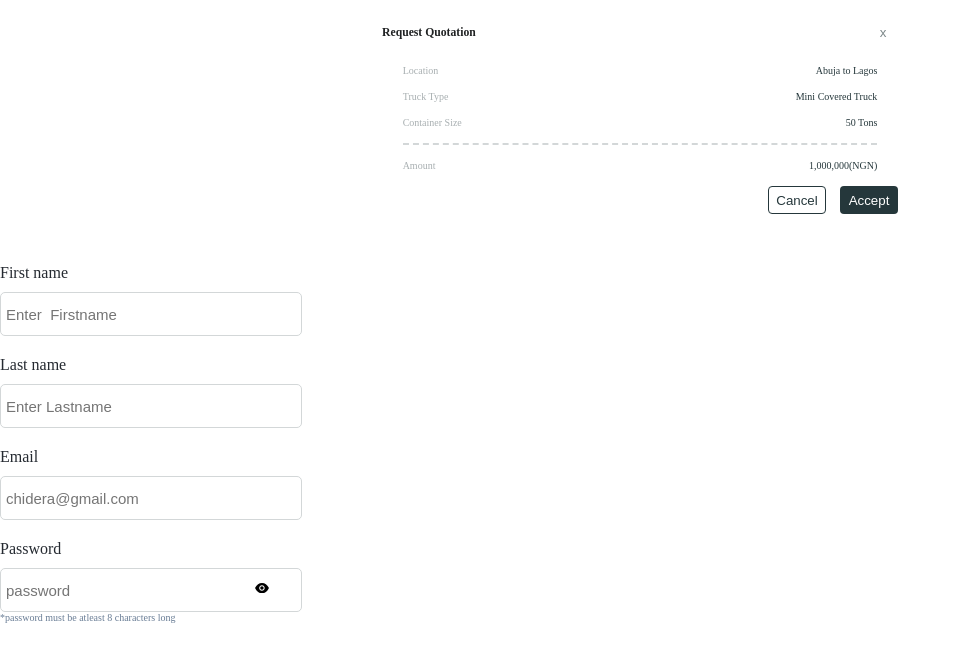
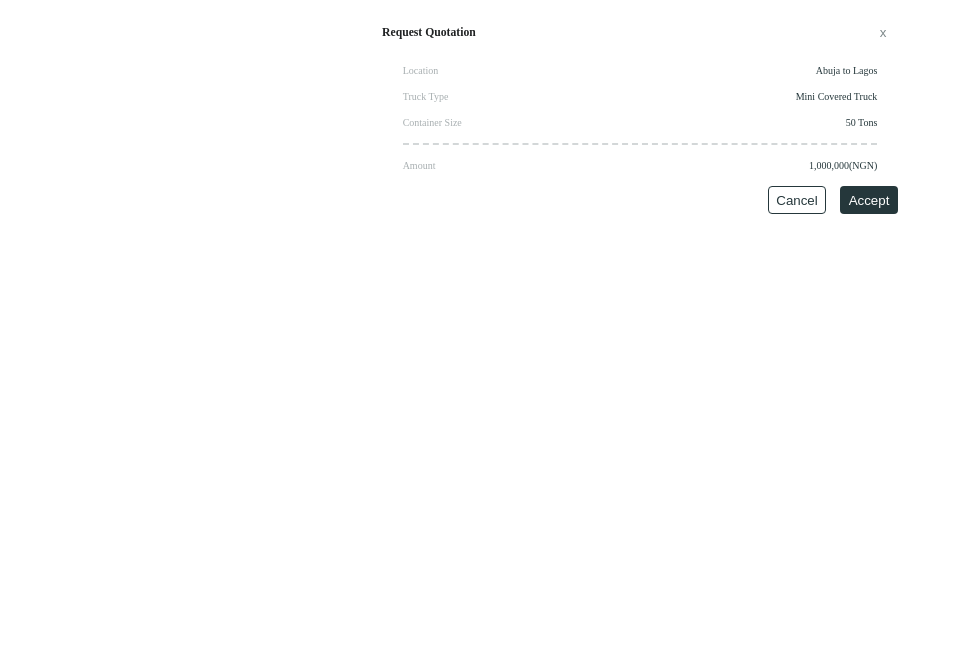
Before and after one commit to Haulk-Logistics/haulk_frontend, a React (Create React App) app: page / in a window 1280 px wide. Shown: the top 662 px of the page, without its empty margins (0-961 px from the left). Built offline with nearby package versions, Linux system fonts and the light colour scheme.

Commit message:
library for inputs

```diff
--- a/package.json
+++ b/package.json
@@ -8,6 +8,7 @@
     "@testing-library/user-event": "^13.5.0",
     "react": "^18.0.0",
     "react-dom": "^18.0.0",
+    "react-hook-form": "^7.29.0",
     "react-icons": "^4.3.1",
     "react-scripts": "5.0.0",
     "tippy.js": "^6.3.7",
--- a/src/App.js
+++ b/src/App.js
@@ -1,8 +1,6 @@
 import "./App.css";
 import Modal from "./Utils/Modal/Modal";
 import { useState } from "react";
-import {InputDefault, InputwithIcon } from "./Components/Input";
-import { Form } from "./Components/form";
 
 function App() {
   const [modalDisplay, setModalDisplay] = useState(true);
@@ -14,49 +12,6 @@ function App() {
   return (
     <div className="App">
       {modalDisplay && <Modal closeModal={closeModal} />}
-
-
-      <Form element={ [{
-        labelname:'First name',
-        type: "text",
-        name: "Firstname",
-        id: "fname",
-        value:'',
-        placeholder: "Enter  Firstname",
-        errorText: "",
-
-      },
-      {
-        labelname:'Last name',
-        type: "text",
-        name: "Lastname",
-        id: "lname",
-        value:'',
-        placeholder: "Enter Lastname",
-
-      },
-      {
-        labelname:'Email',
-        type: "email",
-        name: "Email",
-        id: "email",
-        value:'',
-        placeholder: "chidera@gmail.com",
-
-      },
-
-      {
-        labelname:'Password',
-        type: "password",
-        name: "Password",
-        id: "password",
-        value:'',
-        placeholder: "password",
-
-      },
-
-
-    ]}/>
     </div>
   );
 }
--- a/src/Components/Input/index.js
+++ b/src/Components/Input/index.js
@@ -1,44 +1,69 @@
 import React, { useState } from "react";
 import Inputstyle from "./styles.module.css";
-import { AiFillEyeInvisible , AiFillEye} from "react-icons/ai";
-import { Tooltip } from "../tooltip";
-
-
-
-
-
+import { AiFillEyeInvisible, AiFillEye } from "react-icons/ai";
 
 //  plain input field  for email, or text
-const InputDefault = ({ labelname, id, type, name, placeholder, value, disabled}) => {
-
-
+const InputDefault = ({
+  labelname,
+  id,
+  type,
+  name,
+  placeholder,
+  error,
+  disabled,
+}) => {
   return (
-    <div className={Inputstyle.default}>
+    <div className={error ? Inputstyle.error : Inputstyle.default}>
       <label htmlFor={id}>{labelname}</label>
-      <input type={type} id={id} name={name} required  placeholder={placeholder} disabled={disabled} />
+      <input
+        type={type}
+        id={id}
+        name={name}
+        required
+        placeholder={placeholder}
+        disabled={disabled}
+      />
+      {error && <p>{`*${error}`}</p>}
     </div>
   );
 };
 
 //  Input field  with eyeIcon suitable for password
-const InputwithIcon = ({ labelname, type, id, name, placeholder ,value,disabled,message }) => {
-        const [state,setState] = useState('')
+const InputwithIcon = ({
+  labelname,
+  type,
+  id,
+  name,
+  placeholder,
+  disabled,
+  error,
+}) => {
+  const [state, setState] = useState("");
 
   return (
-    <div className={Inputstyle.default}>
-      <label htmlFor={id} >
-            {labelname}
-       </label>
+    <div className={error ? Inputstyle.error : Inputstyle.default}>
+      <label htmlFor={id}>{labelname}</label>
       <div>
-      <input type={state ? state : type } id={id} value={value} name={name} required placeholder={placeholder} disabled={disabled}  />
-      <button  className={Inputstyle.Icon} disabled={disabled}  onClick={ () => state == '' ? setState('text'): setState('')} > { state ? <AiFillEyeInvisible /> :  <AiFillEye />} </button>
+        <input
+          type={state ? state : type}
+          id={id}
+          name={name}
+          required
+          placeholder={placeholder}
+          disabled={disabled}
+        />
+        <button
+          className={Inputstyle.Icon}
+          disabled={disabled}
+          onClick={() => (state === "" ? setState("text") : setState(""))}
+        >
+          {" "}
+          {state ? <AiFillEyeInvisible /> : <AiFillEye />}{" "}
+        </button>
       </div>
-      <p> *password must be atleast 8 characters long</p>
+      {error && <p>{`*${error}`}</p>}
     </div>
   );
 };
 
-
-
-
 export { InputDefault, InputwithIcon };
--- a/src/Components/Input/styles.module.css
+++ b/src/Components/Input/styles.module.css
@@ -61,3 +61,18 @@ input:disabled, .Icon:disabled{
     border: none;
     align-content: center;
 }
+
+.error input, .error input:hover{
+    border: 1px solid var(  --error);
+}
+
+.error p {
+    color: var(--error);
+}
+
+.error input:focus{
+    border: 1px solid var(  --error);
+    color: var(--text-color);
+    outline: none;
+    box-shadow: -2px -2px 0px #FAEAEA, -2px 2px 0px #FAEAEA, 2px -2px 0px #FAEAEA, 2px 2px 0px #FAEAEA;
+}
--- a/src/Components/form/index.js
+++ b/src/Components/form/index.js
@@ -1,50 +1,83 @@
-import React from "react";
-import { useState } from "react";
+import React, { useState } from "react";
 import { InputDefault, InputwithIcon } from "../Input";
 
+const Form = ({ element }) => {
+  const [formFields, setFormFields] = useState(element);
+  const [error, setError] = useState();
 
-const   Form = (props) => {
-
-  const [formFields, setFormFields] = useState(props.element
-  );
+  // console.log(props.element)
 
   // Change handler
   const handleInputChange = (e) => {
-    const { value, id, name } = e.target;
+    const { value, id } = e.target;
     setFormFields((currentFormFields) =>
       currentFormFields.map((field) => {
-        if (field.id === id) field.value = value;
-        console.log(name);
+        if (field.id === id) {
+          // console.log(value)
+          field.value = value.trim();
+        }
+        // console.log(name);
         return field;
       })
     );
   };
 
+  // Submit handler
+  const handleSubmit = (e) => {
+    e.preventDefault();
+    // console.log(e)
+    // console.log(e.target)
+    validation();
+  };
+
+  //  validation
+
+  const validation = () => {
+    formFields.map((eachfield) => {
+      // console.log(eachfield);
+      const { type, name, value } = eachfield;
+      if (type === "password" && value.length < 8) {
+        setError(`${name} no fit run am like this`);
+        console.log(error, "e dey work");
+      }
+      return error;
+    });
+  };
+
+  // console.log(formFields)
 
   return (
     <div>
-      <header >
+      <header>
+        <form onSubmit={handleSubmit}>
           {formFields.map((input, idx) => {
-            if (input.type  ===  'password'  ){
+            if (input.type === "password") {
               return (
                 <InputwithIcon
                   key={`${input.name} ${idx}`}
                   {...input}
                   onChange={handleInputChange}
-                    />);
-            } else{
-                return(
+                  required
+                  error
+                />
+              );
+            } else {
+              return (
                 <InputDefault
                   key={`${input.name} ${idx}`}
                   {...input}
                   onChange={handleInputChange}
+                  required
+                  error
                 />
-                )
+              );
             }
           })}
+          <input type="submit" />
+        </form>
       </header>
     </div>
   );
-}
+};
 
-export {Form};
+export { Form };
```
Also changed, not shown: 1 other file (tests, documents, lock files or other folders). Lines whose indentation alone changed are shown as unchanged.
